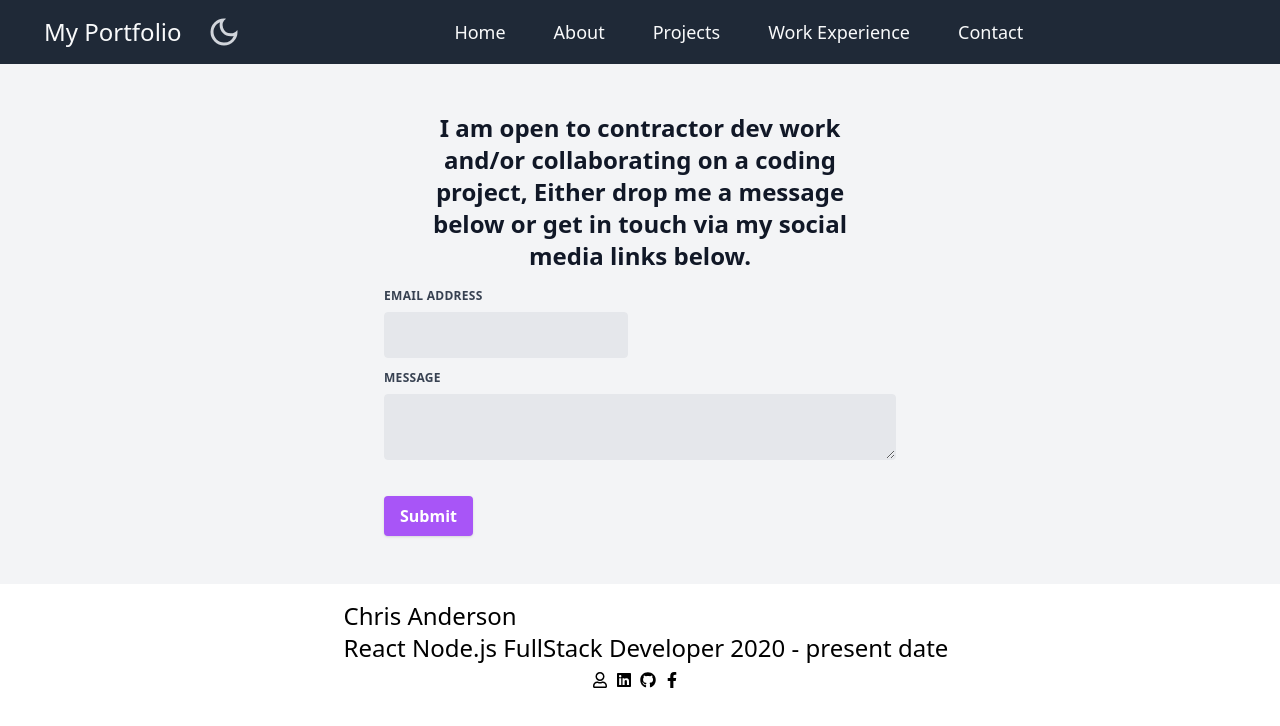
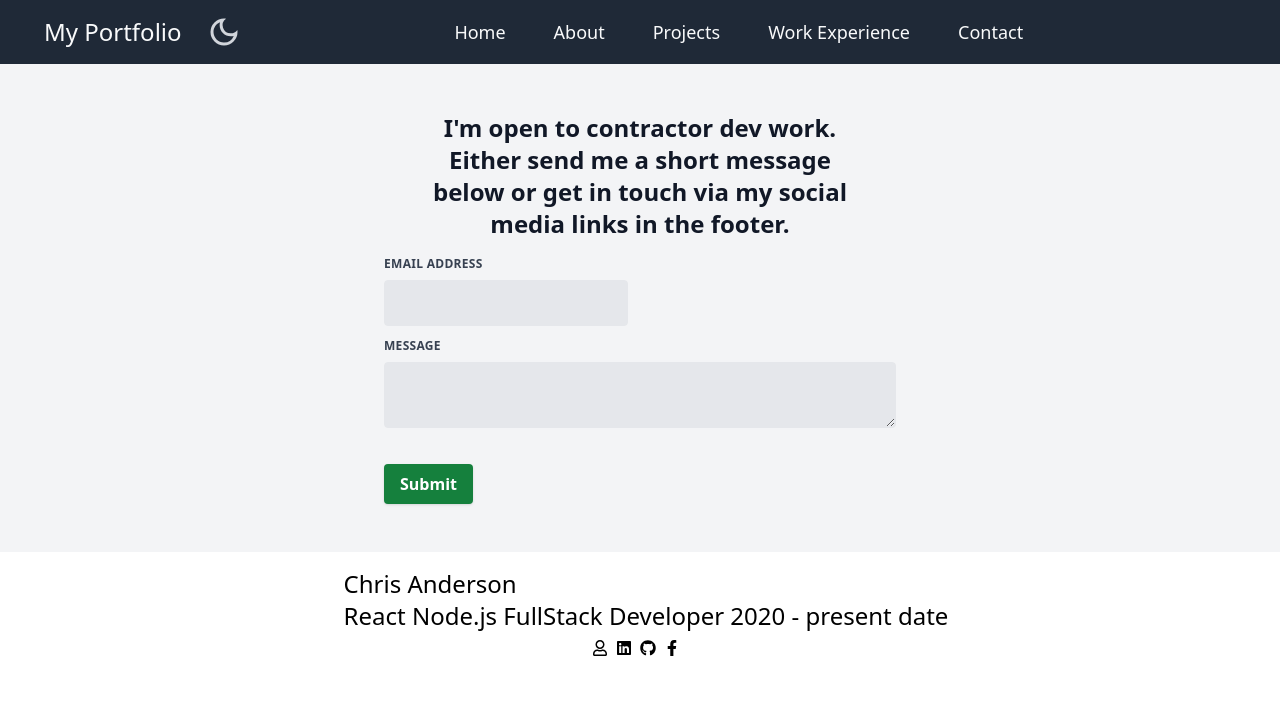
Before and after one commit to bojeans/CRA-portfolio, a React (Create React App) app in the folder app/: page /contact in a window 1280 px wide. Shown: the top 726 px of the page. Built offline with nearby package versions, Linux system fonts and the light colour scheme; no server answers.

Commit message:
styling edits contact component

```diff
--- a/app/src/components/Contact.js
+++ b/app/src/components/Contact.js
@@ -28,12 +28,11 @@ const Contact = () => {
   return (
     <>
       <NavBar />
-      <div className="flex flex-col items-center justify-center bg-gray-100 py-12 px-4 sm:px-6 lg:px-8">
+      <div className="flex flex-col items-center justify-center bg-gray-100 py-12 px-4 sm:px-6 lg:px-8 contact-page">
         <span className="max-w-md w-full space-y-8">
           <h2 className="text-center text-2xl font-bold text-gray-900">
-            I am open to contractor dev work and/or collaborating on a coding
-            project, Either drop me a message below or get in touch via my
-            social media links below.
+            I'm open to contractor dev work. Either send me a short message
+            below or get in touch via my social media links in the footer.
           </h2>
         </span>
         <form ref={formRef} onSubmit={handleSubmit} className="w-full max-w-lg">
@@ -95,7 +94,7 @@ const Contact = () => {
           <button
             type="submit"
             disabled={submitCount >= 2}
-            className="shadow bg-purple-500 hover:bg-purple-400 focus:shadow-outline focus:outline-none text-white font-bold py-2 px-4 rounded"
+            className="shadow bg-green-700 hover:bg-green-300 focus:shadow-outline focus:outline-none text-white font-bold py-2 px-4 rounded"
           >
             Submit
           </button>
--- a/app/src/index.css
+++ b/app/src/index.css
@@ -46,3 +46,28 @@
 .dark-mode .socials {
     color: blue;
 }
+
+/* CONTACT PAGE */
+
+.dark-mode .contact-page {
+    color: white;
+    background: black;
+}
+
+.dark-mode .contact-page h2 {
+    color: white;
+}
+
+.dark-mode .contact-page label {
+    color: blue;
+}
+
+.dark-mode .contact-page button {
+    color: black;
+    background: white;
+}
+
+.dark-mode .contact-page button:hover {
+    background:blue;
+    color: white;
+}
```
